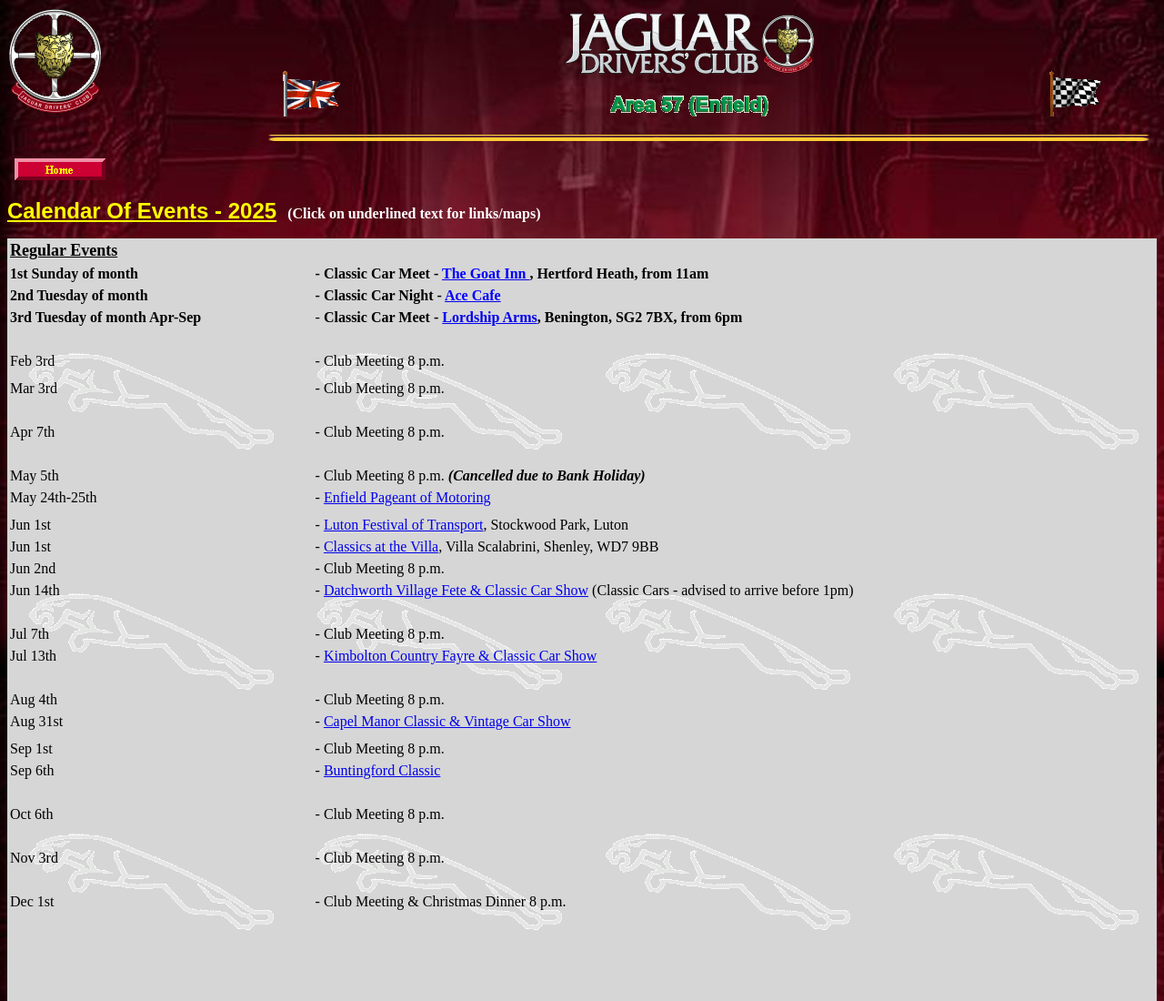
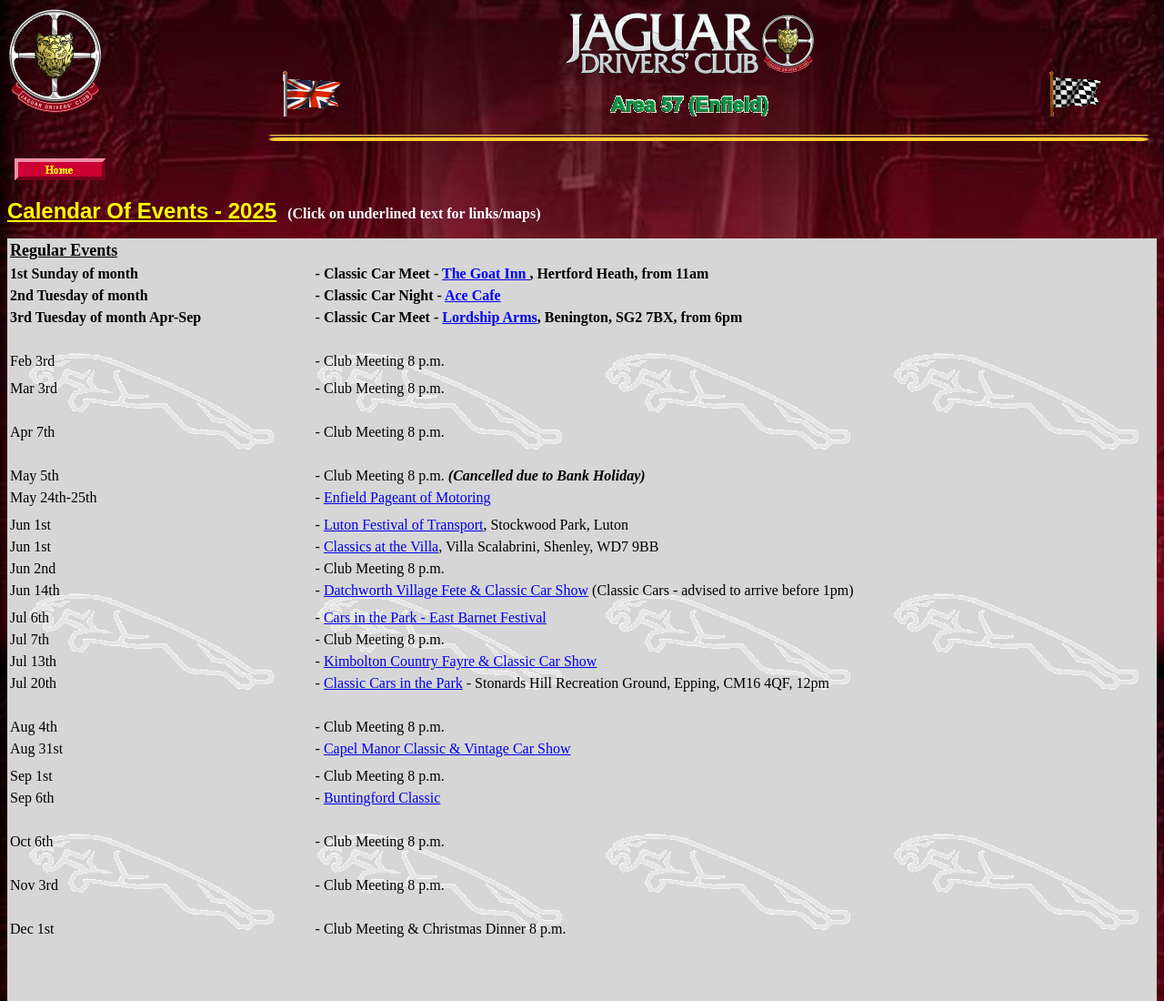
Before and after one commit to jdcarea57/area57, a plain HTML site: page calendar.html in a window 1280 px wide. Shown: the top 1100 px of the page at 91% size. Drawn offline with Linux system fonts and the light colour scheme.

Commit message:
Add files via upload

```diff
--- a/calendar.html
+++ b/calendar.html
@@ -164,8 +164,12 @@
       target=blank>Datchworth Village Fete &amp; Classic Car Show</a> (Classic
       Cars&nbsp;- advised to arrive before&nbsp;1pm)</td></tr>
   <tr>
-    <td>&nbsp;</td>
-    <td>&nbsp;</td></tr>
+    <td></td>
+    <td></td></tr>
+  <tr>
+    <td>Jul 6th</td>
+    <td>- <a href="https://www.eastbarnetfestival.co.uk/CarsInThePark"
+      target=blank>Cars in the Park - East Barnet Festival</a>&nbsp;</td></tr>
   <tr>
     <td>
       <p>Jul 7th</p></td>
@@ -175,6 +179,12 @@
     <td>Jul 13th</td>
     <td>- <a href="https://kimboltoncountryfayre.com/" target="blank">Kimbolton
       Country Fayre &amp; Classic Car Show</a></td></tr>
+  <tr>
+    <td>Jul 20th</td>
+    <td>- <a
+      href="https://www.rotaryclubofepping.org/classic-cars-in-the-park/"
+      target=blank>Classic Cars in the Park</a> - Stonards Hill Recreation
+      Ground, Epping, CM16 4QF, 12pm</td></tr>
   <tr>
     <td>&nbsp;</td>
     <td>&nbsp;</td></tr>
```
Also changed, not shown: index.html (+1 -1 lines), news.html (+2 -1 lines), 1 other file.
